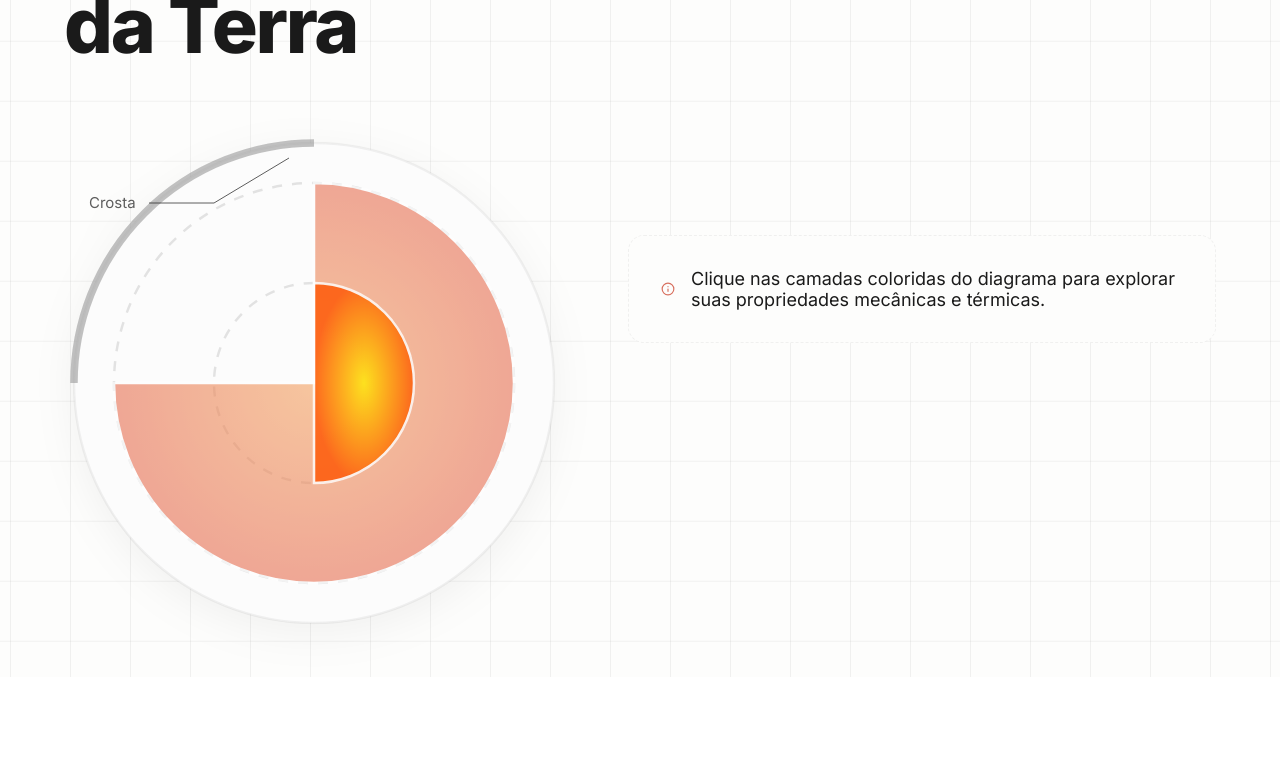
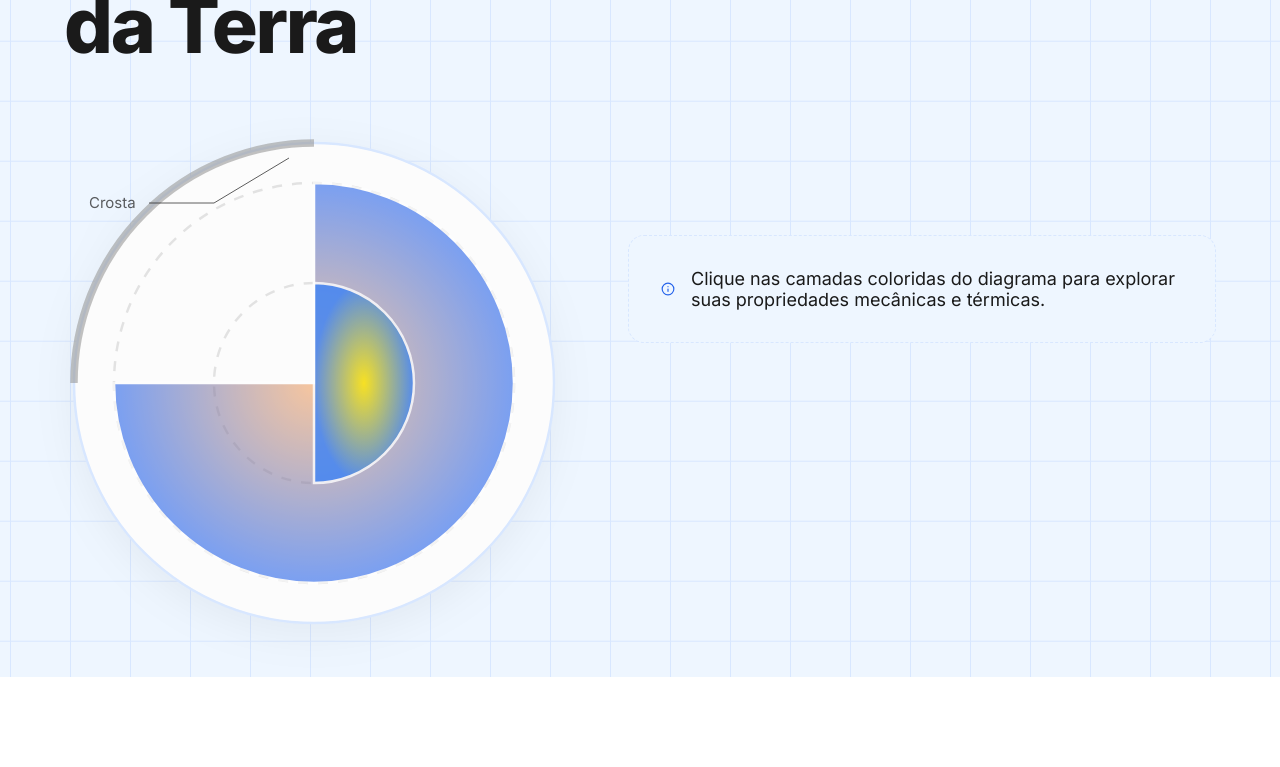
Before and after one commit to Lucasmoney/Placas-Tectonicas, a React (Vite) app: page / in a window 1280 px wide. Shown: the part 940-1707 px from the top of the page. Built offline with nearby package versions, Linux system fonts and the light colour scheme.

Commit message:
Feat: Change color palette to Light Blue while strictly keeping original structure and logic

```diff
--- a/src/App.jsx
+++ b/src/App.jsx
@@ -70,7 +70,7 @@ function App() {
             exit={{ opacity: 0, y: 20 }}
             transition={{ y: { repeat: Infinity, duration: 2, ease: "easeInOut" } }}
             onClick={scrollDown}
-            whileHover={{ scale: 1.1, backgroundColor: '#c55d4c' }}
+            whileHover={{ scale: 1.1, backgroundColor: '#1D4ED8' }}
             whileTap={{ scale: 0.9 }}
             style={{
               position: 'fixed',
@@ -88,7 +88,7 @@ function App() {
               alignItems: 'center',
               justifyContent: 'center',
               cursor: 'pointer',
-              boxShadow: '0 8px 20px rgba(216, 112, 95, 0.4)'
+              boxShadow: '0 8px 20px rgba(37, 99, 235, 0.4)'
             }}
           >
             <ChevronDown size={32} />
--- a/src/components/ConvectionCurrents.jsx
+++ b/src/components/ConvectionCurrents.jsx
@@ -49,7 +49,7 @@ const ConvectionCurrents = () => {
           <div style={{ position: 'relative', width: '100%', maxWidth: '400px', paddingBottom: '100%', background: '#fafafa', borderRadius: '50%', overflow: 'hidden', border: '1px solid #eee' }}>
 
             {/* Core */}
-            <div style={{ position: 'absolute', bottom: '-20%', left: '50%', transform: 'translateX(-50%)', width: '60%', height: '60%', background: 'radial-gradient(circle, #ff5400 0%, #b65949 50%, transparent 70%)', borderRadius: '50%', zIndex: 1, filter: 'drop-shadow(0 -10px 20px rgba(255, 84, 0, 0.4))' }} />
+            <div style={{ position: 'absolute', bottom: '-20%', left: '50%', transform: 'translateX(-50%)', width: '60%', height: '60%', background: 'radial-gradient(circle, #3B82F6 0%, #2563EB 50%, transparent 70%)', borderRadius: '50%', zIndex: 1, filter: 'drop-shadow(0 -10px 20px rgba(59, 130, 246, 0.4))' }} />
             <div style={{ position: 'absolute', bottom: '-10%', left: '50%', transform: 'translateX(-50%)', fontWeight: 800, color: '#fff', zIndex: 2, textShadow: '0 2px 4px rgba(0,0,0,0.5)' }}>NÚCLEO</div>
 
             {/* Crust / Lithosphere */}
--- a/src/components/EarthAnatomy.jsx
+++ b/src/components/EarthAnatomy.jsx
@@ -48,7 +48,7 @@ const EarthAnatomy = () => {
             <defs>
               <radialGradient id="mantle-grad" cx="50%" cy="50%" r="50%">
                 <stop offset="0%" stopColor="#f4a261" />
-                <stop offset="100%" stopColor="#e76f51" />
+                <stop offset="100%" stopColor="#2563EB" />
               </radialGradient>
               <radialGradient id="mantle-grad-active" cx="50%" cy="50%" r="50%">
                 <stop offset="0%" stopColor="#f4a261" />
@@ -56,7 +56,7 @@ const EarthAnatomy = () => {
               </radialGradient>
               <radialGradient id="core-grad" cx="50%" cy="50%" r="50%">
                 <stop offset="0%" stopColor="#ffea00" />
-                <stop offset="100%" stopColor="#ff5400" />
+                <stop offset="100%" stopColor="#3B82F6" />
               </radialGradient>
               <radialGradient id="core-grad-active" cx="50%" cy="50%" r="50%">
                 <stop offset="0%" stopColor="#fffb00" />
@@ -131,7 +131,7 @@ const EarthAnatomy = () => {
                   borderRadius: '16px',
                   border: '1px solid var(--color-grid)',
                   boxShadow: '0 20px 40px rgba(0,0,0,0.08)',
-                  borderTop: `4px solid ${activeLayer === 'core' ? '#ff5400' : activeLayer === 'mantle' ? '#e76f51' : '#1a1a1a'}`
+                  borderTop: `4px solid ${activeLayer === 'core' ? '#3B82F6' : activeLayer === 'mantle' ? '#2563EB' : '#1a1a1a'}`
                 }}
               >
                 <div style={{ display: 'flex', justifyContent: 'space-between', alignItems: 'flex-start' }}>
--- a/src/components/EarthquakesVolcanoes.jsx
+++ b/src/components/EarthquakesVolcanoes.jsx
@@ -9,21 +9,21 @@ const EarthquakesVolcanoes = () => {
     ring: {
       id: 'ring',
       title: 'O Círculo de Fogo',
-      icon: <Flame size={24} color="#d8705f" />,
+      icon: <Flame size={24} color="var(--color-accent)" />,
       stats: '40.000 km',
       desc: 'Extensão contínua de atividade geológica extrema ao redor da colossal Placa do Pacífico.'
     },
     volcanoes: {
       id: 'volcanoes',
       title: 'Vulcões Ativos',
-      icon: <Activity size={24} color="#d8705f" />,
+      icon: <Activity size={24} color="var(--color-accent)" />,
       stats: '452 vulcões',
       desc: 'Concentrados nesta região em formato de arco, impulsionados pelas zonas de subducção.'
     },
     earthquakes: {
       id: 'earthquakes',
       title: 'Terremotos',
-      icon: <Waves size={24} color="#d8705f" />,
+      icon: <Waves size={24} color="var(--color-accent)" />,
       stats: '90%',
       desc: 'Dos terremotos de todo o mundo são registrados neste arco de instabilidade.'
     }
@@ -102,7 +102,7 @@ const EarthquakesVolcanoes = () => {
               }}
             >
               <div style={{ display: 'flex', alignItems: 'center', gap: '1rem', marginBottom: '1rem' }}>
-                <div style={{ width: '48px', height: '48px', borderRadius: '50%', background: 'rgba(216, 112, 95, 0.1)', display: 'flex', alignItems: 'center', justifyContent: 'center' }}>
+                <div style={{ width: '48px', height: '48px', borderRadius: '50%', background: 'rgba(37, 99, 235, 0.1)', display: 'flex', alignItems: 'center', justifyContent: 'center' }}>
                   {points[key].icon}
                 </div>
                 <div>
--- a/src/components/PlateMovements.jsx
+++ b/src/components/PlateMovements.jsx
@@ -121,7 +121,7 @@ const PlateMovements = () => {
             {activeTab === 'divergent' && (
               <div style={{ position: 'relative', width: '200px', height: '100px', display: 'flex' }}>
                 {/* Mantle Background */}
-                <div style={{ position: 'absolute', bottom: -50, left: -50, right: -50, height: '100px', background: '#d8705f33' }} />
+                <div style={{ position: 'absolute', bottom: -50, left: -50, right: -50, height: '100px', background: 'rgba(37, 99, 235, 0.2)' }} />
                 <motion.div
                   initial={{ x: 0 }}
                   animate={isPlaying ? { x: -40 } : { x: 0 }}
@@ -146,7 +146,7 @@ const PlateMovements = () => {
 
             {activeTab === 'convergent' && (
               <div style={{ position: 'relative', width: '240px', height: '100px', display: 'flex' }}>
-                 <div style={{ position: 'absolute', bottom: -50, left: -50, right: -50, height: '100px', background: '#d8705f33' }} />
+                 <div style={{ position: 'absolute', bottom: -50, left: -50, right: -50, height: '100px', background: 'rgba(37, 99, 235, 0.2)' }} />
                 <motion.div
                   initial={{ x: -40 }}
                   animate={isPlaying ? { x: 0 } : { x: -40 }}
--- a/src/components/Quiz.jsx
+++ b/src/components/Quiz.jsx
@@ -121,13 +121,13 @@ const Quiz = () => {
 
                     if (selectedAnswer !== null) {
                       if (idx === questions[currentQ].ans) {
-                        bg = '#e6f4ea';
-                        border = '1px solid #34a853';
-                        icon = <CheckCircle color="#34a853" />;
+                        bg = '#EEF6FF';
+                        border = '1px solid #2563EB';
+                        icon = <CheckCircle color="#2563EB" />;
                       } else if (idx === selectedAnswer) {
-                        bg = '#fce8e6';
-                        border = '1px solid #ea4335';
-                        icon = <XCircle color="#ea4335" />;
+                        bg = '#D8E7FF';
+                        border = '1px solid #38BDF8';
+                        icon = <XCircle color="#38BDF8" />;
                       }
                     }
 
@@ -168,12 +168,12 @@ const Quiz = () => {
                     >
                       <div style={{
                         padding: '1.5rem',
-                        background: selectedAnswer === questions[currentQ].ans ? '#e6f4ea' : '#fce8e6',
+                        background: selectedAnswer === questions[currentQ].ans ? '#EEF6FF' : '#D8E7FF',
                         borderRadius: '12px',
-                        borderLeft: `4px solid ${selectedAnswer === questions[currentQ].ans ? '#34a853' : '#ea4335'}`
+                        borderLeft: `4px solid ${selectedAnswer === questions[currentQ].ans ? '#2563EB' : '#38BDF8'}`
                       }}>
                         <p style={{ fontSize: '1rem', color: '#333', lineHeight: 1.5 }}>
-                          <strong style={{ color: selectedAnswer === questions[currentQ].ans ? '#137333' : '#c5221f' }}>
+                          <strong style={{ color: selectedAnswer === questions[currentQ].ans ? '#1D4ED8' : '#0F172A' }}>
                             {selectedAnswer === questions[currentQ].ans ? 'Correto! ' : 'Incorreto. '}
                           </strong>
                           {questions[currentQ].exp}
--- a/src/components/Summary.jsx
+++ b/src/components/Summary.jsx
@@ -14,19 +14,19 @@ const Summary = () => {
 
       <div style={{ display: 'grid', gridTemplateColumns: 'repeat(auto-fit, minmax(300px, 1fr))', gap: '2rem' }}>
         <motion.div
-          whileHover={{ y: -10, boxShadow: '0 20px 40px rgba(216, 112, 95, 0.15)', borderColor: 'var(--color-accent)' }}
-          style={{ padding: '2.5rem', border: '1px solid var(--color-grid)', borderRadius: '16px', background: 'linear-gradient(145deg, #ffffff, #fff5f3)', display: 'flex', flexDirection: 'column', transition: 'border-color 0.3s' }}
+          whileHover={{ y: -10, boxShadow: '0 20px 40px rgba(59, 130, 246, 0.15)', borderColor: '#3B82F6' }}
+          style={{ padding: '2.5rem', border: '1px solid var(--color-grid)', borderRadius: '16px', background: 'linear-gradient(145deg, #ffffff, #f0f4ff)', display: 'flex', flexDirection: 'column', transition: 'border-color 0.3s' }}
         >
-          <Clock size={40} color="var(--color-accent)" style={{ marginBottom: '1.5rem' }} />
+          <Clock size={40} color="#3B82F6" style={{ marginBottom: '1.5rem' }} />
           <h3 className="text-h2" style={{ marginBottom: '1rem' }}>Deriva Continental</h3>
           <p className="text-body" style={{ color: '#555' }}>Em 1912, Alfred Wegener propôs que os continentes já formaram a Pangeia. Hoje, graças ao mapeamento das células de convecção, entendemos a força motriz desse gigantesco quebra-cabeça.</p>
         </motion.div>
 
         <motion.div
-          whileHover={{ y: -10, boxShadow: '0 20px 40px rgba(39, 174, 96, 0.15)', borderColor: '#27ae60' }}
-          style={{ padding: '2.5rem', border: '1px solid var(--color-grid)', borderRadius: '16px', background: 'linear-gradient(145deg, #ffffff, #f0fdf4)', display: 'flex', flexDirection: 'column', transition: 'border-color 0.3s' }}
+          whileHover={{ y: -10, boxShadow: '0 20px 40px rgba(59, 130, 246, 0.15)', borderColor: '#3B82F6' }}
+          style={{ padding: '2.5rem', border: '1px solid var(--color-grid)', borderRadius: '16px', background: 'white', display: 'flex', flexDirection: 'column', transition: 'border-color 0.3s' }}
         >
-          <ShieldCheck size={40} color="#27ae60" style={{ marginBottom: '1.5rem' }} />
+          <ShieldCheck size={40} color="#3B82F6" style={{ marginBottom: '1.5rem' }} />
           <h3 className="text-h2" style={{ marginBottom: '1rem' }}>O Cenário Brasileiro</h3>
           <p className="text-body" style={{ color: '#555' }}>O Brasil repousa isolado no centro da Placa Sul-Americana. Por estar distante das bordas tectônicas, não sofremos com grandes terremotos ou vulcanismo severo.</p>
         </motion.div>
@@ -35,7 +35,7 @@ const Summary = () => {
           whileHover={{ y: -10, boxShadow: '0 20px 40px rgba(138, 180, 248, 0.2)', borderColor: '#8ab4f8' }}
           style={{ padding: '2.5rem', border: '1px solid var(--color-grid)', borderRadius: '16px', background: 'linear-gradient(145deg, #ffffff, #f0f4ff)', display: 'flex', flexDirection: 'column', transition: 'border-color 0.3s' }}
         >
-          <Map size={40} color="#8ab4f8" style={{ marginBottom: '1.5rem' }} />
+          <Map size={40} color="#60A5FA" style={{ marginBottom: '1.5rem' }} />
           <h3 className="text-h2" style={{ marginBottom: '1rem' }}>O Mapa do Futuro</h3>
           <p className="text-body" style={{ color: '#555' }}>A arquitetura da Terra nunca está finalizada. Em milhões de anos, a atual expansão e subducção forjarão um novo supercontinente e redesenharão os oceanos.</p>
         </motion.div>
--- a/src/components/TectonicPlates.jsx
+++ b/src/components/TectonicPlates.jsx
@@ -11,7 +11,7 @@ const TectonicPlates = () => {
     pacifica: {
       id: 'pacifica', name: 'Placa do Pacífico', size: '103.3M km²',
       desc: 'A maior placa do planeta. Seu movimento e atrito constante nas bordas criam o intenso Círculo de Fogo.',
-      color: '#fce8e6', borderColor: '#d8705f',
+      color: '#EEF6FF', borderColor: '#3B82F6',
       path: "M 60 80 L 320 60 L 380 320 L 260 540 L 40 480 Z",
       centerX: 200, centerY: 280,
       scatter: { x: -80, y: -40, rotate: -10 }
@@ -19,7 +19,7 @@ const TectonicPlates = () => {
     nazca: {
       id: 'nazca', name: 'Placa de Nazca', size: '15.6M km²',
       desc: 'Placa oceânica pesada que afunda (subducção) sob a América do Sul, erguendo a majestosa Cordilheira dos Andes.',
-      color: '#fef7e0', borderColor: '#f2c94c',
+      color: '#D8E7FF', borderColor: '#2563EB',
       path: "M 350 280 L 470 320 L 440 520 L 300 480 Z",
       centerX: 390, centerY: 400,
       scatter: { x: -30, y: 80, rotate: 15 }
@@ -27,7 +27,7 @@ const TectonicPlates = () => {
     sul_americana: {
       id: 'sul_americana', name: 'Placa Sul-Americana', size: '43.6M km²',
       desc: 'O Brasil repousa de forma segura exatamente no centro deste enorme bloco rochoso, longe do caos das bordas.',
-      color: '#e6f4ea', borderColor: '#27ae60',
+      color: '#F4F8FF', borderColor: '#60A5FA',
       path: "M 440 160 L 660 140 L 740 380 L 600 560 L 450 540 L 480 300 Z",
       centerX: 580, centerY: 350,
       scatter: { x: 40, y: -60, rotate: 8 }
@@ -35,7 +35,7 @@ const TectonicPlates = () => {
     africana: {
       id: 'africana', name: 'Placa Africana', size: '61.3M km²',
       desc: 'Está se afastando da placa Sul-Americana, fazendo com que o Oceano Atlântico cresça alguns centímetros por ano.',
-      color: '#f3e5f5', borderColor: '#9b59b6',
+      color: '#FFFFFF', borderColor: '#38BDF8',
       path: "M 700 120 L 960 100 L 960 450 L 800 600 L 640 580 L 760 360 Z",
       centerX: 820, centerY: 350,
       scatter: { x: 120, y: 40, rotate: -12 }
--- a/src/index.css
+++ b/src/index.css
@@ -1,10 +1,10 @@
 @import url('https://fonts.googleapis.com/css2?family=Inter:wght@300;400;600;800&display=swap');
 
 :root {
-  --color-bg: #fdfdfc;
+  --color-bg: #EEF6FF;
   --color-text: #1a1a1a;
-  --color-accent: #d8705f; /* Terracotta */
-  --color-grid: rgba(0, 0, 0, 0.05);
+  --color-accent: #2563EB; /* Azul Primario */
+  --color-grid: #D8E7FF;
 
   --font-main: 'Inter', sans-serif;
   color-scheme: only light;
```
